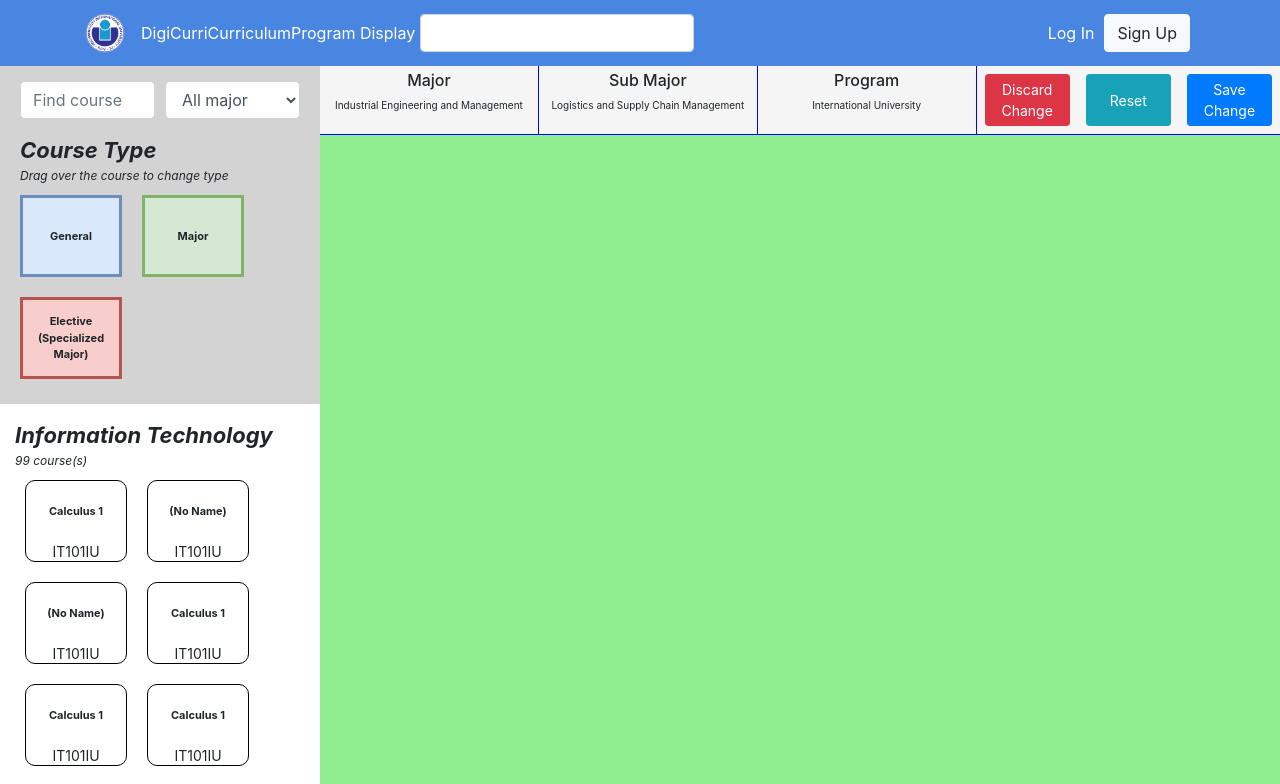
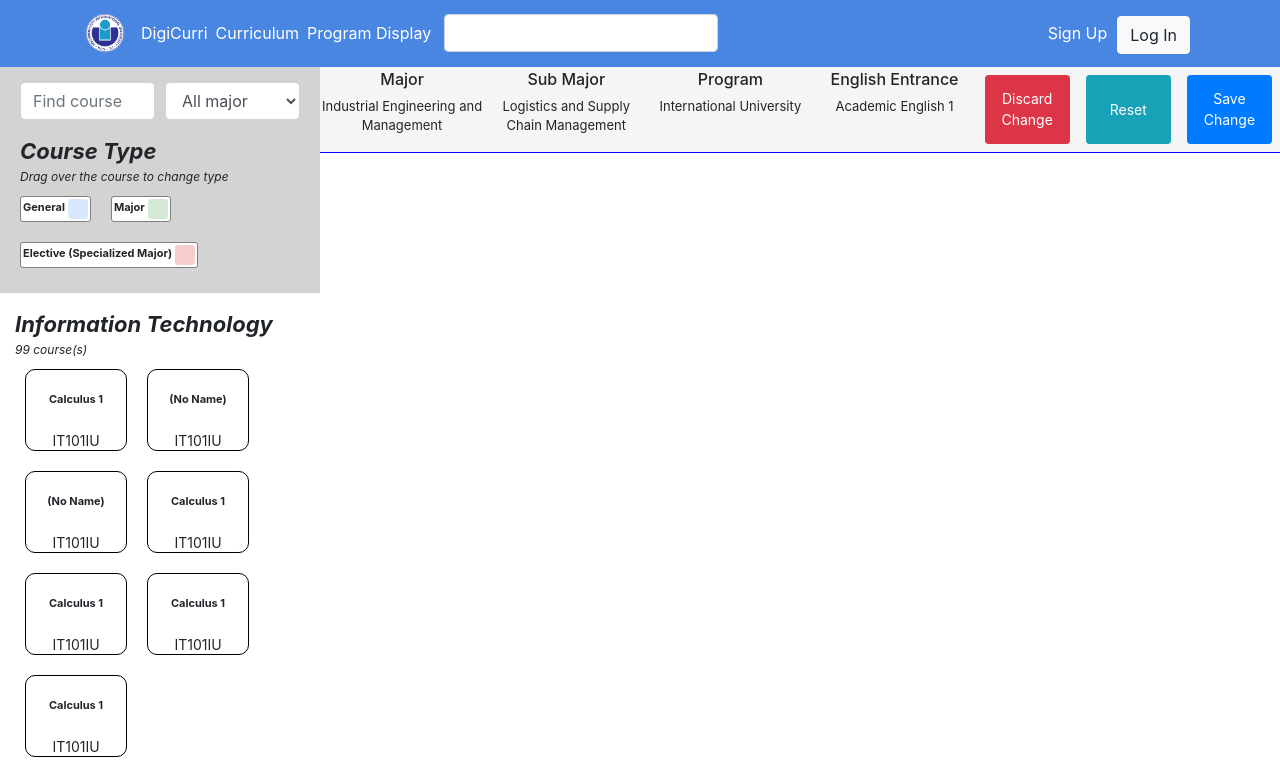
Before and after one commit to hcmiu-se-club-2019/digi-curriculum, a React (Create React App) app: page /curriculum/edit in a window 1280 px wide. Shown: the top 784 px of the page. Built offline with nearby package versions, Linux system fonts and the light colour scheme.

Commit message:
a bit better

```diff
--- a/src/components/CurriculumEdit/CourseTypeTile.jsx
+++ b/src/components/CurriculumEdit/CourseTypeTile.jsx
@@ -2,19 +2,21 @@ import React from "react";
 import styled from "styled-components";
 
 const Container = styled.div`
-  border: 3px solid;
-  border-color: ${(props) => {
-    switch (props.color) {
-      case "blue":
-        return "#6C8EBF";
-      case "green":
-        return "#82B366";
-      case "red":
-        return "#B85450";
-      default:
-        return "#000000";
-    }
-  }};
+  border: 1px solid grey;
+  border-radius: 3px;
+  padding: 2px;
+  font-size: 11px;
+  font-weight: bold;
+  display: flex;
+  margin: 10px;
+  background-color: white;
+`;
+
+const Handle = styled.div`
+  width: 20px;
+  height: 20px;
+  margin-left: 3px;
+  border-radius: 3px;
   background-color: ${(props) => {
     switch (props.color) {
       case "blue":
@@ -27,18 +29,15 @@ const Container = styled.div`
         return "#FFFFFF";
     }
   }};
-  width: 102px;
-  height: 82px;
-  font-size: 11px;
-  font-weight: bold;
-  justify-content: center;
-  align-items: center;
-  text-align: center;
-  display: flex;
-  margin: 10px;
-`;
+`
+
 const CourseTypeTile = (props) => {
-  return <Container color={props.color}>{props.name ?? "No name"}</Container>;
+  return (
+    <Container>
+      {props.name ?? ""}
+      <Handle color={props.color}/>
+    </Container>
+  )
 };
 
 export default CourseTypeTile;
--- a/src/components/CurriculumEdit/CurriculumDropPanel.jsx
+++ b/src/components/CurriculumEdit/CurriculumDropPanel.jsx
@@ -6,6 +6,7 @@ const Container = styled.div`
   height: 100%;
   display: flex;
   flex-direction: column;
+  background-color: white;
 `
 
 const Toolbar = styled.div`
@@ -20,11 +21,10 @@ const InfoDisp = styled.div`
 `
 
 const Info = styled.div`
-  padding-top: 5px;
+  padding-top: 3px;
   flex-basis: 100%;
-  font-size: x-small;
+  font-size: small;
   text-align: center;
-  border-right: 1px solid blue;
 `
 
 const BtnGroup = styled.div`
@@ -51,6 +51,10 @@ export default class CurriculumDropPanel extends Component {
                 <h6>Program</h6>
                 <p>International University</p>
             </Info>
+            <Info>
+                <h6>English Entrance</h6>
+                <p>Academic English 1</p>
+            </Info>
           </InfoDisp>
           <BtnGroup>
             <button className='btn btn-danger btn-sm btn-block m-2'>Discard Change</button>
--- a/src/components/Layout/Header/index.jsx
+++ b/src/components/Layout/Header/index.jsx
@@ -20,13 +20,13 @@ class Header extends Component {
                 alt="logo"
               />
             </a>
-            <Link to="/" className="text-white">
+            <Link to="/" className="text-white mr-2">
               DigiCurri
             </Link>
-            <Link to="/curriculum" className="text-white">
+            <Link to="/curriculum" className="text-white mr-2">
               Curriculum
             </Link>
-            <Link to="/program" className="text-white">
+            <Link to="/program" className="text-white mr-2">
               Program Display
             </Link>
 
@@ -89,14 +89,17 @@ class Header extends Component {
                   ></i>
                 </div>
               </form>
-              <span className="navbar-text">
-                <a className="login" href="/" style={{ paddingRight: "10px" }}>
+              {/*TODO Make Login float right*/}
+              <div className=''>
+                <span className="navbar-text">
+                  <a className="login" href="/" style={{ paddingRight: "10px" }}>
+                    Sign Up
+                  </a>
+                </span>
+                <a className="btn btn-light action-button" role="button" href="/">
                   Log In
                 </a>
-              </span>
-              <a className="btn btn-light action-button" role="button" href="/">
-                Sign Up
-              </a>
+              </div>
             </div>
           </div>
         </nav>
```
Also changed, not shown: src/components/CurriculumEdit/CurriculumDropSource.jsx (line endings or trailing spaces).
